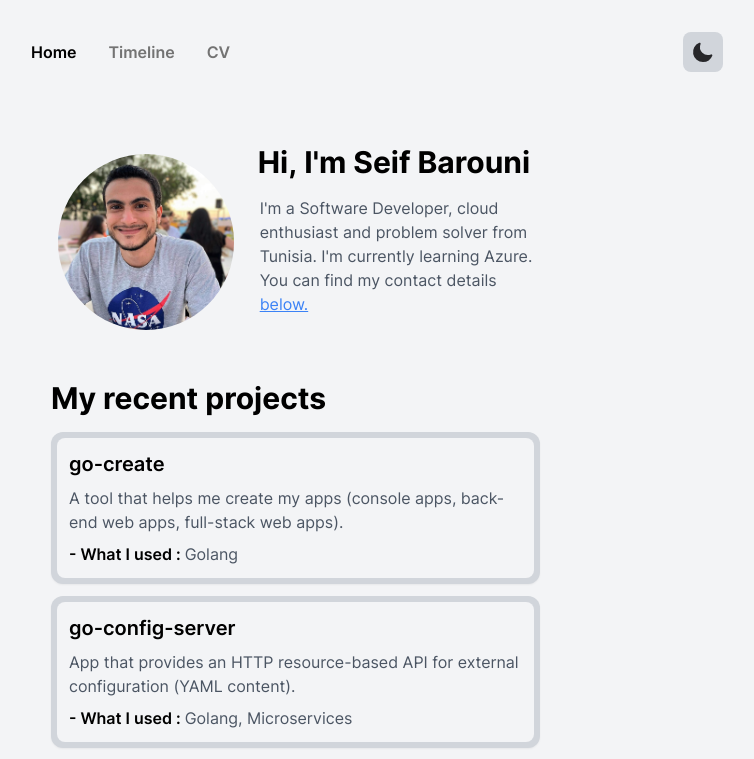
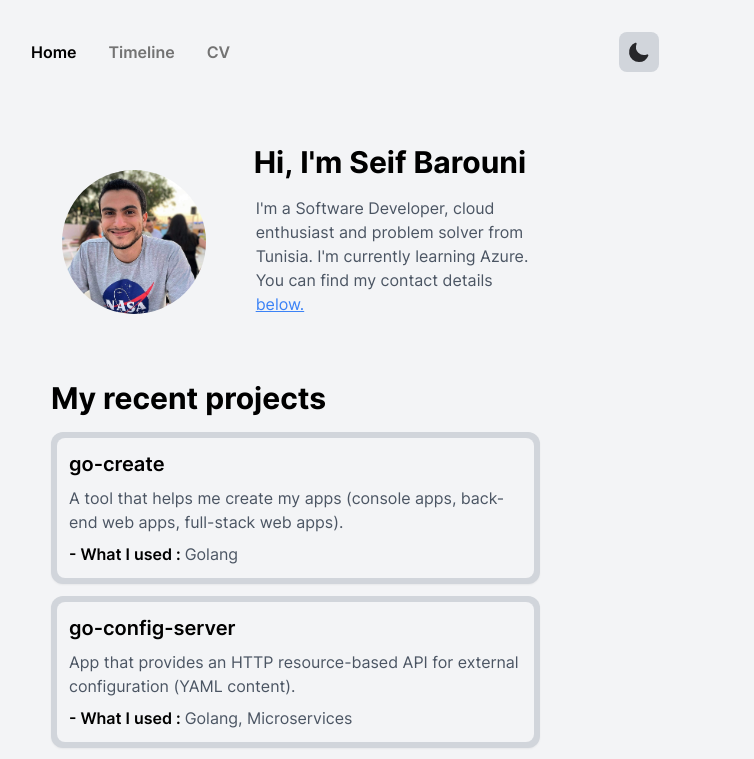
Before and after one commit to Seifbarouni/seifbarouni.live, a Next.js app: page / in a window 1280 px wide. Shown: the top 759 px of the page, without its empty margins (269-1023 px from the left). Built offline with nearby package versions, Linux system fonts and the light colour scheme; what tailwindcss-no-scrollbar would draw is missing.

Commit message:
ui update

```diff
--- a/components/shared/Layout.tsx
+++ b/components/shared/Layout.tsx
@@ -69,7 +69,7 @@ const Layout: React.FC<LayoutProps> = ({ children, selected }) => {
         </div>
 
         {isMounted && (
-          <div className="flex space-x-2">
+          <div className="flex lg:pr-16">
             <div
               className={` ${
                 resolvedTheme === 'dark' ? 'bg-zinc-800' : 'bg-gray-300'
--- a/pages/index.tsx
+++ b/pages/index.tsx
@@ -14,8 +14,8 @@ export default function Home() {
         <title>Seif Barouni - Developer</title>
       </Head>
       <div className="flex flex-col  xl:px-72 md:px-16 justify-center">
-        <div className="flex xl:flex-row flex-col xl:items-center justify-center">
-          <div className="relative h-44 w-44 rounded-full  xl:mt-0 mt-2">
+        <div className="flex xl:flex-row flex-col xl:items-center justify-center xl:space-x-12">
+          <div className="relative h-36 w-36 rounded-full  xl:mt-0 mt-2">
             <Image
               className="rounded-full"
               src="/images/me.jpeg"
```
